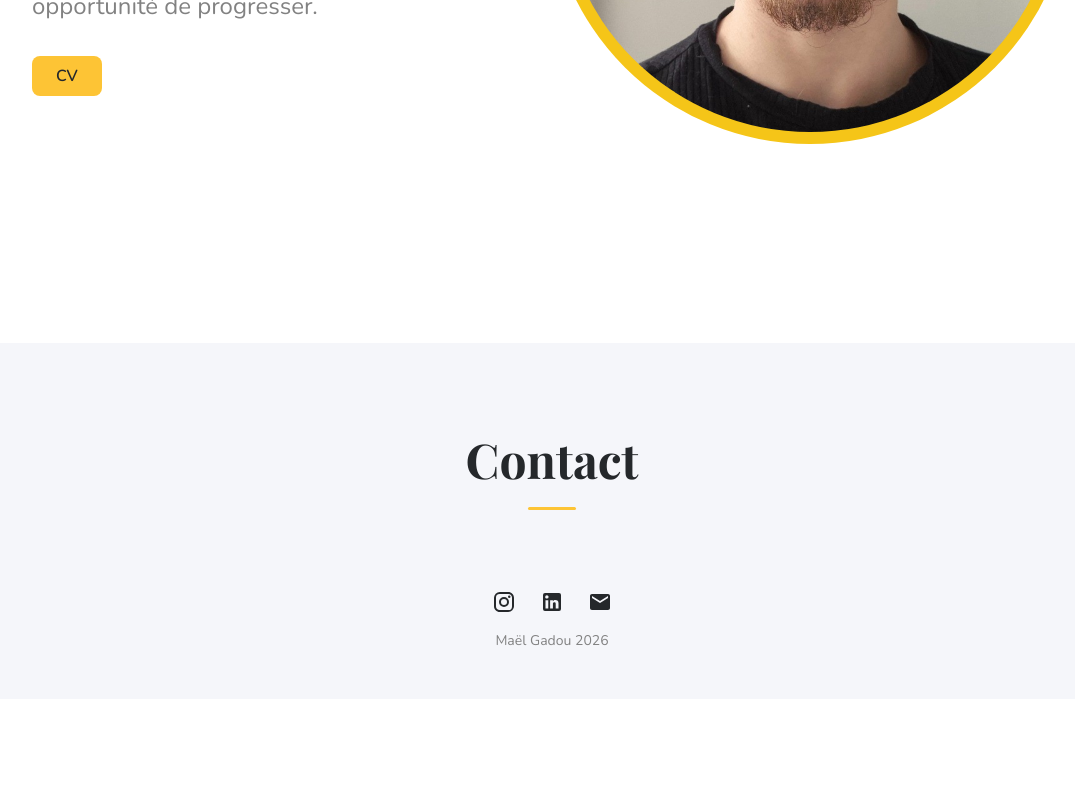
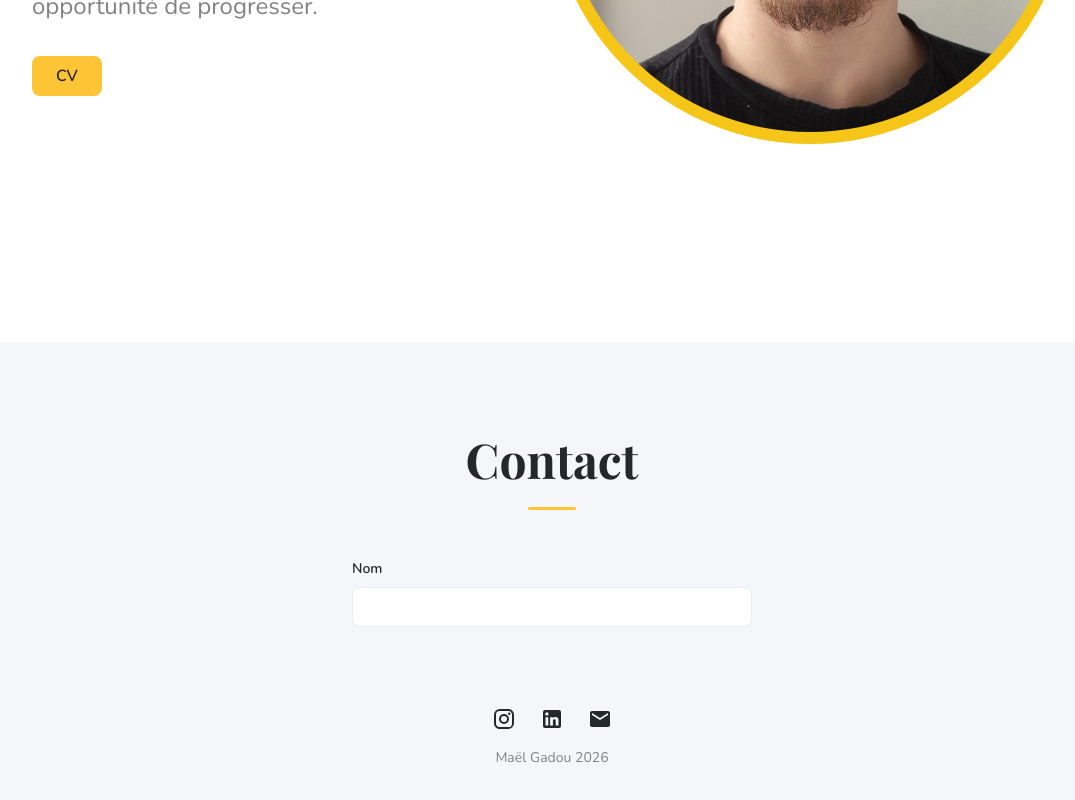
Before and after one commit to Lesgad/Portefolio, a React (Vite) app: page / in a window 1280 px wide. Shown: the part 1279-2079 px from the top of the page, without its empty margins (88-1163 px from the left). Before the commit the page ends 1978 px from the top, so only its background shows below. Built offline with nearby package versions, Linux system fonts and the light colour scheme.

Commit message:
Ajout de la ligne du nom

```diff
--- a/src/components/Contact.jsx
+++ b/src/components/Contact.jsx
@@ -52,6 +52,34 @@ export default function Contact() {
         }} />
       </div>
 
+      {/* Formulaire */}
+      <form style={{ width: '400px', margin: '48px auto 0', display: 'flex', flexDirection: 'column', gap: '24px' }} onSubmit={(e) => e.preventDefault()}>
+
+        {/* Nom */}
+        <div style={{ display: 'flex', flexDirection: 'column', gap: '8px' }}>
+          <label style={{ fontFamily: 'Nunito, sans-serif', fontSize: '14px', fontWeight: 600, color: '#25282B' }}>
+            Nom
+          </label>
+          <input
+            type="text"
+            style={{
+              width: '100%',
+              height: '40px',
+              borderRadius: '8px',
+              border: '1px solid #E8ECF4',
+              backgroundColor: '#FFFFFF',
+              paddingLeft: '12px',
+              paddingRight: '12px',
+              fontFamily: 'Nunito, sans-serif',
+              fontSize: '14px',
+              outline: 'none',
+              boxSizing: 'border-box',
+            }}
+          />
+        </div>
+
+      </form>
+
       {/* Réseaux + copyright */}
       <div style={{ display: 'flex', flexDirection: 'column', alignItems: 'center', gap: '16px', marginTop: '80px' }}>
         <div style={{ display: 'flex', gap: '24px' }}>
```
